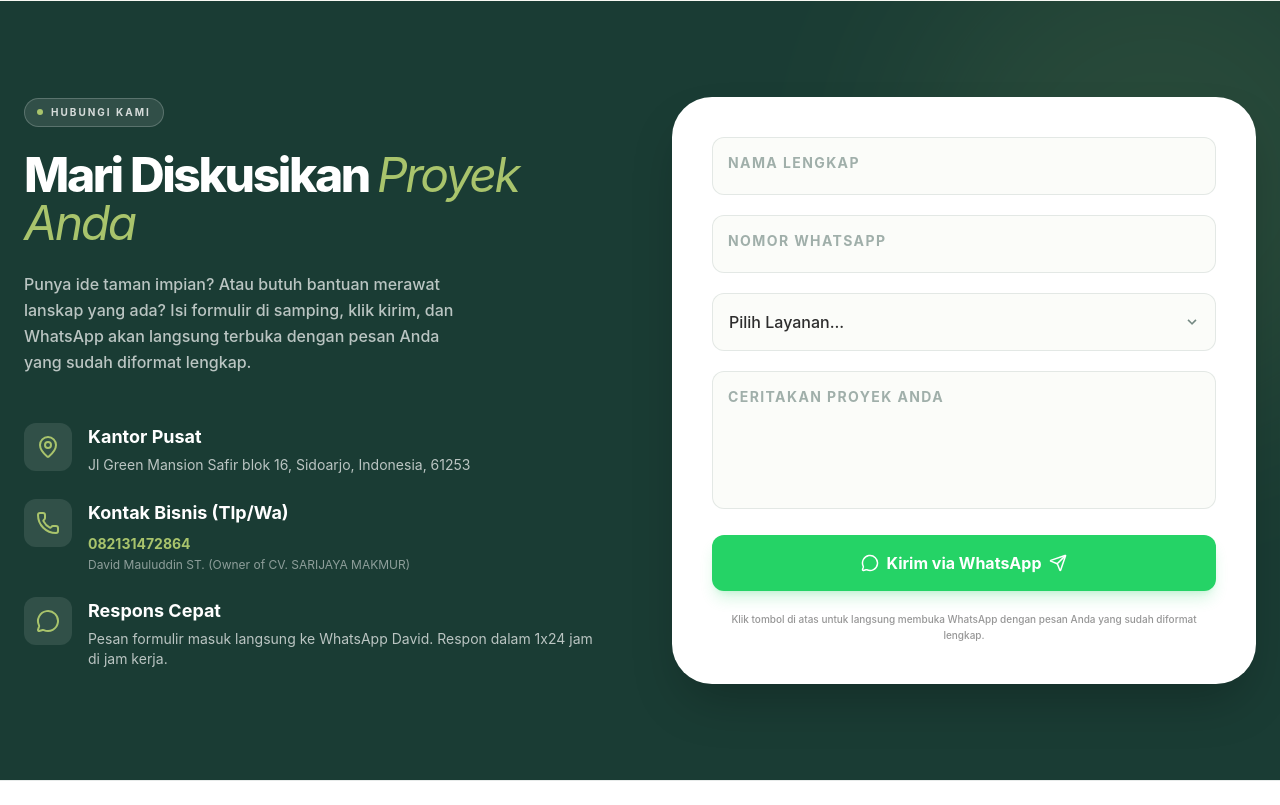
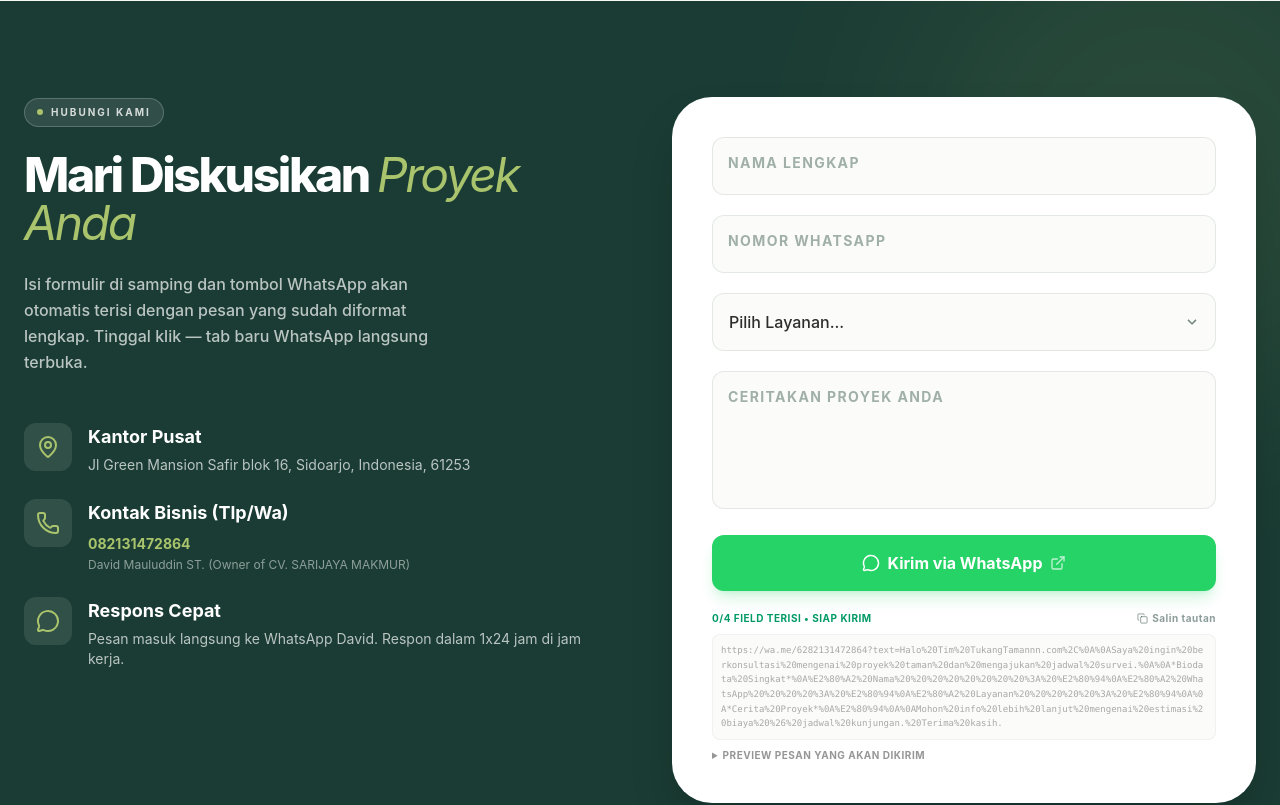
Before and after one commit to syamsulalam/tukangtamannn.com, a Next.js app: page /tentang-kami in a window 1280 px wide. Shown: the part 2740-3545 px from the top of the page. Built offline with nearby package versions, Linux system fonts and the light colour scheme; a web font is replaced by a local one.

Commit message:
fix: one click wa fix

```diff
--- a/components/ContactFormSection.tsx
+++ b/components/ContactFormSection.tsx
@@ -1,8 +1,8 @@
 "use client";
 
-import { useState } from "react";
+import { useState, useMemo, useEffect } from "react";
 import { motion, AnimatePresence } from "motion/react";
-import { Send, MapPin, Phone, MessageCircle, CheckCircle2, AlertCircle, RefreshCw } from "lucide-react";
+import { MessageCircle, MapPin, Phone, CheckCircle2, AlertCircle, ExternalLink, Copy } from "lucide-react";
 
 const WHATSAPP_NUMBER = "6282131472864";
 
@@ -14,19 +14,19 @@ const SERVICE_LABELS: Record<string, string> = {
 };
 
 const buildWhatsAppMessage = (data: { name: string; phone: string; service: string; message: string }) => {
-  const serviceName = SERVICE_LABELS[data.service] || data.service || "Tidak memilih layanan spesifik";
+  const serviceName = SERVICE_LABELS[data.service] || data.service || "—";
   const lines = [
     "Halo Tim TukangTamannn.com,",
     "",
     "Saya ingin berkonsultasi mengenai proyek taman dan mengajukan jadwal survei.",
     "",
     "*Biodata Singkat*",
-    `• Nama        : ${data.name}`,
-    `• WhatsApp    : ${data.phone}`,
+    `• Nama        : ${data.name || "—"}`,
+    `• WhatsApp    : ${data.phone || "—"}`,
     `• Layanan     : ${serviceName}`,
     "",
     "*Cerita Proyek*",
-    data.message,
+    data.message || "—",
     "",
     "Mohon info lebih lanjut mengenai estimasi biaya & jadwal kunjungan. Terima kasih."
   ];
@@ -38,31 +38,54 @@ const buildWhatsAppLink = (data: { name: string; phone: string; service: string;
   return `https://wa.me/${WHATSAPP_NUMBER}?text=${encodeURIComponent(message)}`;
 };
 
-const openWhatsAppInNewTab = (url: string) => {
-  const a = document.createElement("a");
-  a.href = url;
-  a.target = "_blank";
-  a.rel = "noopener noreferrer";
-  a.style.display = "none";
-  document.body.appendChild(a);
-  a.click();
-  document.body.removeChild(a);
+interface FormState {
+  name: string;
+  phone: string;
+  service: string;
+  message: string;
+}
+
+const validateForm = (form: FormState) => {
+  const errors: { [key: string]: string } = {};
+  if (!form.name.trim()) {
+    errors.name = "Nama lengkap wajib diisi";
+  } else if (form.name.trim().length < 3) {
+    errors.name = "Nama harus terdiri dari minimal 3 karakter";
+  } else if (!/^[a-zA-Z\s\.]+$/.test(form.name)) {
+    errors.name = "Nama hanya boleh berisi huruf, spasi, dan titik";
+  }
+
+  if (!form.phone.trim()) {
+    errors.phone = "Nomor WhatsApp wajib diisi";
+  } else {
+    const cleanPhone = form.phone.replace(/[^0-9+]/g, "");
+    if (!/^(08|\+628)[0-9]{8,13}$/.test(cleanPhone)) {
+      errors.phone = "Nomor WhatsApp tidak valid (Contoh: 0812-3456-7890)";
+    }
+  }
+
+  if (!form.service) {
+    errors.service = "Silakan pilih salah satu opsi layanan";
+  }
+
+  if (!form.message.trim()) {
+    errors.message = "Cerita proyek atau pesan wajib diisi";
+  } else if (form.message.trim().length < 10) {
+    errors.message = "Minimal 10 karakter agar kami memahami kebutuhan Anda";
+  }
+
+  return errors;
 };
 
 export default function ContactFormSection() {
-  const [formState, setFormState] = useState({
+  const [formState, setFormState] = useState<FormState>({
     name: "",
     phone: "",
     service: "",
     message: ""
   });
 
-  const [honeypot, setHoneypot] = useState("");
-  const [touched, setTouched] = useState<{ [key: string]: boolean }>({});
   const [errors, setErrors] = useState<{ [key: string]: string }>({});
-
-  const [isSubmitting, setIsSubmitting] = useState(false);
-  const [isSuccess, setIsSuccess] = useState(false);
   const [toastMessage, setToastMessage] = useState<{ text: string; type: "success" | "error" } | null>(null);
 
   const formatPhoneMask = (val: string) => {
@@ -94,45 +117,6 @@ export default function ContactFormSection() {
     }
   };
 
-  const validateField = (id: string, value: string) => {
-    let errorMsg = "";
-    if (id === "name") {
-      if (!value.trim()) {
-        errorMsg = "Nama lengkap wajib diisi";
-      } else if (value.trim().length < 3) {
-        errorMsg = "Nama harus terdiri dari minimal 3 karakter";
-      } else if (!/^[a-zA-Z\s\.]+$/.test(value)) {
-        errorMsg = "Nama hanya boleh berisi huruf, spasi, dan titik";
-      }
-    } else if (id === "phone") {
-      if (!value.trim()) {
-        errorMsg = "Nomor WhatsApp wajib diisi";
-      } else {
-        const cleanPhone = value.replace(/[^0-9+]/g, "");
-        if (!/^(08|\+628)[0-9]{8,13}$/.test(cleanPhone)) {
-          errorMsg = "Nomor WhatsApp tidak valid (Contoh: 0812-3456-7890, 10-14 digit)";
-        }
-      }
-    } else if (id === "service") {
-      if (!value) {
-        errorMsg = "Silakan pilih salah satu opsi layanan";
-      }
-    } else if (id === "message") {
-      if (!value.trim()) {
-        errorMsg = "Cerita proyek atau pesan wajib diisi";
-      } else if (value.trim().length < 10) {
-        errorMsg = "Berikan deskripsi minimal 10 karakter agar kami dapat memahami kebutuhan Anda";
-      }
-    }
-    return errorMsg;
-  };
-
-  const handleBlur = (id: string) => {
-    setTouched(prev => ({ ...prev, [id]: true }));
-    const errorMsg = validateField(id, formState[id as keyof typeof formState]);
-    setErrors(prev => ({ ...prev, [id]: errorMsg }));
-  };
-
   const handleChange = (e: React.ChangeEvent<HTMLInputElement | HTMLSelectElement | HTMLTextAreaElement>) => {
     const { id, value } = e.target;
     let finalValue = value;
@@ -141,77 +125,33 @@ export default function ContactFormSection() {
       finalValue = formatPhoneMask(value);
     }
 
-    setFormState(prev => ({ ...prev, [id]: finalValue }));
-
-    if (touched[id]) {
-      const errorMsg = validateField(id, finalValue);
-      setErrors(prev => ({ ...prev, [id]: errorMsg }));
-    }
+    setFormState(prev => {
+      const next = { ...prev, [id]: finalValue };
+      setErrors(validateForm(next));
+      return next;
+    });
   };
 
-  const handleSubmit = (e: React.FormEvent) => {
-    e.preventDefault();
+  const liveLink = useMemo(() => buildWhatsAppLink(formState), [formState]);
+  const liveMessage = useMemo(() => buildWhatsAppMessage(formState), [formState]);
+  const isValid = useMemo(() => Object.keys(errors).length === 0, [errors]);
+  const filledCount = useMemo(
+    () => [formState.name, formState.phone, formState.service, formState.message].filter(v => v.trim().length > 0).length,
+    [formState]
+  );
 
-    if (honeypot) {
-      console.warn("Spam bot detected and blocked.");
-      setIsSubmitting(true);
-      setTimeout(() => {
-        setIsSubmitting(false);
-        setIsSuccess(true);
-        setFormState({ name: "", phone: "", service: "", message: "" });
-        setTouched({});
-        setErrors({});
-      }, 800);
-      return;
-    }
+  useEffect(() => {
+    if (!toastMessage) return;
+    const t = setTimeout(() => setToastMessage(null), 3500);
+    return () => clearTimeout(t);
+  }, [toastMessage]);
 
-    const newErrors: { [key: string]: string } = {};
-    let hasErrors = false;
-
-    Object.keys(formState).forEach((key) => {
-      const errorMsg = validateField(key, formState[key as keyof typeof formState]);
-      if (errorMsg) {
-        newErrors[key] = errorMsg;
-        hasErrors = true;
-      }
-    });
-
-    setErrors(newErrors);
-    setTouched({
-      name: true,
-      phone: true,
-      service: true,
-      message: true
-    });
-
-    if (hasErrors) {
-      setToastMessage({ text: "Harap perbaiki kesalahan pengisian form sebelum mengirim.", type: "error" });
-      setTimeout(() => setToastMessage(null), 4000);
-      return;
-    }
-
-    setIsSubmitting(true);
-    const link = buildWhatsAppLink(formState);
-
+  const handleCopyLink = async () => {
     try {
-      openWhatsAppInNewTab(link);
-      setIsSuccess(true);
-      setToastMessage({
-        text: "WhatsApp terbuka di tab baru. Tekan tombol kirim untuk menyelesaikan konsultasi.",
-        type: "success"
-      });
-      setFormState({ name: "", phone: "", service: "", message: "" });
-      setTouched({});
-      setErrors({});
-    } catch (err) {
-      console.error("Failed to open WhatsApp:", err);
-      setToastMessage({
-        text: "Browser memblokir popup. Mohon izinkan popup untuk situs ini, lalu coba lagi.",
-        type: "error"
-      });
-    } finally {
-      setIsSubmitting(false);
-      setTimeout(() => setToastMessage(null), 6000);
+      await navigator.clipboard.writeText(liveLink);
+      setToastMessage({ text: "Tautan WhatsApp disalin ke clipboard.", type: "success" });
+    } catch {
+      setToastMessage({ text: "Gagal menyalin. Salin manual dari kolom di bawah.", type: "error" });
     }
   };
 
@@ -219,7 +159,6 @@ export default function ContactFormSection() {
     <section id="kontak" className="py-24 bg-forest text-white px-6 relative overflow-hidden">
       <div className="absolute top-[-10%] right-[-10%] w-[500px] h-[500px] bg-sage opacity-10 rounded-full blur-[100px] pointer-events-none"></div>
 
-      {/* Floating Toast Notification */}
       <AnimatePresence>
         {toastMessage && (
           <motion.div
@@ -252,7 +191,7 @@ export default function ContactFormSection() {
             Mari Diskusikan <span className="italic font-serif font-normal text-sage">Proyek Anda</span>
           </h2>
           <p className="text-white/70 font-medium leading-relaxed mb-12 max-w-md">
-            Punya ide taman impian? Atau butuh bantuan merawat lanskap yang ada? Isi formulir di samping, klik kirim, dan WhatsApp akan langsung terbuka dengan pesan Anda yang sudah diformat lengkap.
+            Isi formulir di samping dan tombol WhatsApp akan otomatis terisi dengan pesan yang sudah diformat lengkap. Tinggal klik — tab baru WhatsApp langsung terbuka.
           </p>
 
           <div className="space-y-6">
@@ -288,7 +227,7 @@ export default function ContactFormSection() {
               </div>
               <div>
                 <h4 className="font-bold text-lg mb-1">Respons Cepat</h4>
-                <p className="text-white/70 text-sm">Pesan formulir masuk langsung ke WhatsApp David. Respon dalam 1x24 jam di jam kerja.</p>
+                <p className="text-white/70 text-sm">Pesan masuk langsung ke WhatsApp David. Respon dalam 1x24 jam di jam kerja.</p>
               </div>
             </div>
           </div>
@@ -298,54 +237,12 @@ export default function ContactFormSection() {
           initial={{ opacity: 0, x: 20 }}
           whileInView={{ opacity: 1, x: 0 }}
           viewport={{ once: true }}
-          className="bg-white rounded-[40px] p-8 md:p-10 shadow-2xl relative min-h-[500px]"
+          className="bg-white rounded-[40px] p-8 md:p-10 shadow-2xl relative"
         >
-          <AnimatePresence mode="wait">
-            {isSuccess ? (
-              <motion.div
-                key="success"
-                initial={{ opacity: 0, scale: 0.9 }}
-                animate={{ opacity: 1, scale: 1 }}
-                exit={{ opacity: 0, scale: 0.9 }}
-                className="absolute inset-0 flex flex-col items-center justify-center text-center p-8 bg-cream/90 backdrop-blur rounded-[40px] shadow-sm z-10"
+          <form
+            onSubmit={(e) => e.preventDefault()}
+            className="space-y-5"
           >
-                <div className="w-20 h-20 bg-[#25D366]/15 rounded-full flex items-center justify-center text-[#25D366] mb-6">
-                  <MessageCircle size={40} className="text-[#25D366]" />
-                </div>
-                <h3 className="text-2xl font-extrabold text-forest mb-2 tracking-tight">WhatsApp Terbuka!</h3>
-                <p className="text-charcoal/70 font-medium mb-8 max-w-sm">Tab baru sudah terbuka dengan pesan terformat lengkap. Cukup tekan tombol kirim di WhatsApp untuk menghubungi tim TukangTamannn.com.</p>
-
-                <button
-                  onClick={() => setIsSuccess(false)}
-                  className="px-6 py-3 bg-forest text-white font-bold rounded-xl text-sm flex items-center gap-2 shadow-lg shadow-forest/20 hover:bg-forest/90 transition-all group"
-                >
-                  <RefreshCw size={16} className="group-hover:rotate-180 transition-transform duration-500" />
-                  Kirim Pesan Lain
-                </button>
-              </motion.div>
-            ) : (
-              <motion.form
-                suppressHydrationWarning
-                key="form"
-                initial={{ opacity: 0 }}
-                animate={{ opacity: 1 }}
-                exit={{ opacity: 0 }}
-                className="space-y-5"
-                onSubmit={handleSubmit}
-              >
-                {/* Honeypot Spam Prevention field - hidden from human users */}
-                <div className="absolute overflow-hidden opacity-0 w-0 h-0 -z-10 pointer-events-none">
-                  <label htmlFor="address_verification">Address Verification</label>
-                  <input
-                    type="text"
-                    id="address_verification"
-                    value={honeypot}
-                    onChange={(e) => setHoneypot(e.target.value)}
-                    tabIndex={-1}
-                    autoComplete="off"
-                  />
-                </div>
-
             {/* Name Input */}
             <div className="relative group" suppressHydrationWarning>
               <input
@@ -354,22 +251,19 @@ export default function ContactFormSection() {
                 id="name"
                 value={formState.name}
                 onChange={handleChange}
-                    onBlur={() => handleBlur("name")}
-                    disabled={isSubmitting}
                 className={`peer w-full bg-cream/50 border rounded-xl px-4 py-4 text-charcoal outline-none transition-all placeholder-transparent ${
-                      touched.name && errors.name
+                  errors.name
                     ? "border-red-400 focus:border-red-500"
-                        : touched.name && !errors.name
+                    : formState.name
                     ? "border-emerald-400 focus:border-emerald-500"
                     : "border-forest/10 focus:border-sage"
                 }`}
                 placeholder="Nama Lengkap"
-                    required
               />
               <label htmlFor="name" className="absolute left-4 top-1 text-[10px] uppercase tracking-widest font-bold text-forest/50 transition-all peer-placeholder-shown:text-sm peer-placeholder-shown:top-4 peer-placeholder-shown:text-forest/40 peer-focus:top-1 peer-focus:text-[10px] peer-focus:text-sage">Nama Lengkap</label>
 
               <AnimatePresence>
-                    {touched.name && errors.name && (
+                {errors.name && (
                   <motion.p
                     initial={{ opacity: 0, height: 0, y: -4 }}
                     animate={{ opacity: 1, height: "auto", y: 0 }}
@@ -391,22 +285,19 @@ export default function ContactFormSection() {
                 id="phone"
                 value={formState.phone}
                 onChange={handleChange}
-                    onBlur={() => handleBlur("phone")}
-                    disabled={isSubmitting}
                 className={`peer w-full bg-cream/50 border rounded-xl px-4 py-4 text-charcoal outline-none transition-all placeholder-transparent pt-6 pb-2 ${
-                      touched.phone && errors.phone
+                  errors.phone
                     ? "border-red-400 focus:border-red-500"
-                        : touched.phone && !errors.phone
+                    : formState.phone
                     ? "border-emerald-400 focus:border-emerald-500"
                     : "border-forest/10 focus:border-sage"
                 }`}
                 placeholder="Nomor WhatsApp"
-                    required
               />
               <label htmlFor="phone" className="absolute left-4 top-1 text-[10px] uppercase tracking-widest font-bold text-forest/50 transition-all peer-placeholder-shown:text-sm peer-placeholder-shown:top-4 peer-placeholder-shown:text-forest/40 peer-focus:top-1 peer-focus:text-[10px] peer-focus:text-sage">Nomor WhatsApp</label>
 
               <AnimatePresence>
-                    {touched.phone && errors.phone && (
+                {errors.phone && (
                   <motion.p
                     initial={{ opacity: 0, height: 0, y: -4 }}
                     animate={{ opacity: 1, height: "auto", y: 0 }}
@@ -428,16 +319,13 @@ export default function ContactFormSection() {
                   id="service"
                   value={formState.service}
                   onChange={handleChange}
-                      onBlur={() => handleBlur("service")}
-                      disabled={isSubmitting}
                   className={`w-full bg-cream/50 border rounded-xl px-4 py-4 text-charcoal outline-none transition-colors appearance-none font-medium pr-10 ${
-                        touched.service && errors.service
+                    errors.service
                       ? "border-red-400 focus:border-red-500"
-                          : touched.service && !errors.service
+                      : formState.service
                       ? "border-emerald-400 focus:border-emerald-500"
                       : "border-forest/10 focus:border-sage"
                   }`}
-                      required
                 >
                   <option value="" disabled className="text-forest/40">Pilih Layanan...</option>
                   <option value="pembuatan">Pembuatan Taman Baru</option>
@@ -451,7 +339,7 @@ export default function ContactFormSection() {
               </div>
 
               <AnimatePresence>
-                    {touched.service && errors.service && (
+                {errors.service && (
                   <motion.p
                     initial={{ opacity: 0, height: 0, y: -4 }}
                     animate={{ opacity: 1, height: "auto", y: 0 }}
@@ -472,23 +360,20 @@ export default function ContactFormSection() {
                 id="message"
                 value={formState.message}
                 onChange={handleChange}
-                    onBlur={() => handleBlur("message")}
-                    disabled={isSubmitting}
                 rows={4}
                 className={`peer w-full bg-cream/50 border rounded-xl px-4 py-4 text-charcoal outline-none transition-all resize-none placeholder-transparent pt-6 ${
-                      touched.message && errors.message
+                  errors.message
                     ? "border-red-400 focus:border-red-500"
-                        : touched.message && !errors.message
+                    : formState.message
                     ? "border-emerald-400 focus:border-emerald-500"
                     : "border-forest/10 focus:border-sage"
                 }`}
                 placeholder="Pesan Tambahan"
-                    required
               ></textarea>
               <label htmlFor="message" className="absolute left-4 top-2 text-[10px] uppercase tracking-widest font-bold text-forest/50 transition-all peer-placeholder-shown:text-sm peer-placeholder-shown:top-4 peer-placeholder-shown:text-forest/40 peer-focus:top-2 peer-focus:text-[10px] peer-focus:text-sage">Ceritakan Proyek Anda</label>
 
               <AnimatePresence>
-                    {touched.message && errors.message && (
+                {errors.message && (
                   <motion.p
                     initial={{ opacity: 0, height: 0, y: -4 }}
                     animate={{ opacity: 1, height: "auto", y: 0 }}
@@ -502,32 +387,52 @@ export default function ContactFormSection() {
               </AnimatePresence>
             </div>
 
-                {/* Submit Button */}
+            {/* Send Button — always a live <a> with current wa.me link */}
+            <a
+              href={liveLink}
+              target="_blank"
+              rel="noopener noreferrer"
+              aria-disabled={!isValid}
+              onClick={(e) => { if (!isValid) e.preventDefault(); }}
+              className={`w-full font-bold py-4 rounded-xl shadow-lg transition-all flex items-center justify-center gap-2 group ${
+                isValid
+                  ? "bg-[#25D366] text-white shadow-[#25D366]/20 hover:bg-[#1ebe5d] cursor-pointer"
+                  : "bg-forest/20 text-forest/50 cursor-not-allowed shadow-none"
+              }`}
+            >
+              <MessageCircle size={18} className={isValid ? "text-white" : "text-forest/50"} />
+              {isValid ? "Kirim via WhatsApp" : "Lengkapi formulir terlebih dahulu"}
+              {isValid && <ExternalLink size={16} className="opacity-70 group-hover:translate-x-0.5 group-hover:-translate-y-0.5 transition-transform" />}
+            </a>
+
+            {/* Live URL preview + completion status */}
+            <div className="space-y-2">
+              <div className="flex items-center justify-between text-[10px] font-bold uppercase tracking-wider">
+                <span className={isValid ? "text-emerald-600" : "text-charcoal/40"}>
+                  {filledCount}/4 field terisi {isValid && "• Siap kirim"}
+                </span>
                 <button
-                  type="submit"
-                  disabled={isSubmitting}
-                  className="w-full bg-[#25D366] text-white font-bold py-4 rounded-xl shadow-lg shadow-[#25D366]/20 hover:bg-[#1ebe5d] transition-all flex items-center justify-center gap-2 group disabled:opacity-75 disabled:cursor-not-allowed"
+                  type="button"
+                  onClick={handleCopyLink}
+                  className="text-forest/50 hover:text-forest transition-colors flex items-center gap-1"
                 >
-                  {isSubmitting ? (
-                    <span className="flex items-center gap-2">
-                      Membuka WhatsApp...
-                      <div className="w-4 h-4 border-2 border-white/40 border-t-white rounded-full animate-spin"></div>
-                    </span>
-                  ) : (
-                    <>
-                      <MessageCircle size={18} />
-                      Kirim via WhatsApp
-                      <Send size={18} className="group-hover:translate-x-1 transition-transform" />
-                    </>
-                  )}
+                  <Copy size={11} />
+                  Salin tautan
                 </button>
-
-                <p className="text-[10px] text-charcoal/50 text-center font-medium leading-relaxed">
-                  Klik tombol di atas untuk langsung membuka WhatsApp dengan pesan Anda yang sudah diformat lengkap.
+              </div>
+              <p className="text-[9px] text-charcoal/40 font-mono leading-relaxed break-all bg-cream/50 rounded-lg p-2 border border-forest/5">
+                {liveLink}
               </p>
-              </motion.form>
-            )}
-          </AnimatePresence>
+              <details className="text-[10px] text-charcoal/50">
+                <summary className="cursor-pointer font-bold uppercase tracking-wider hover:text-forest transition-colors">
+                  Preview pesan yang akan dikirim
+                </summary>
+                <pre className="mt-2 text-[10px] text-charcoal/70 font-mono whitespace-pre-wrap break-words leading-relaxed bg-cream/50 rounded-lg p-2 border border-forest/5 max-h-32 overflow-y-auto">
+                  {liveMessage}
+                </pre>
+              </details>
+            </div>
+          </form>
         </motion.div>
       </div>
     </section>
```
Lines whose indentation alone changed are shown as unchanged.
